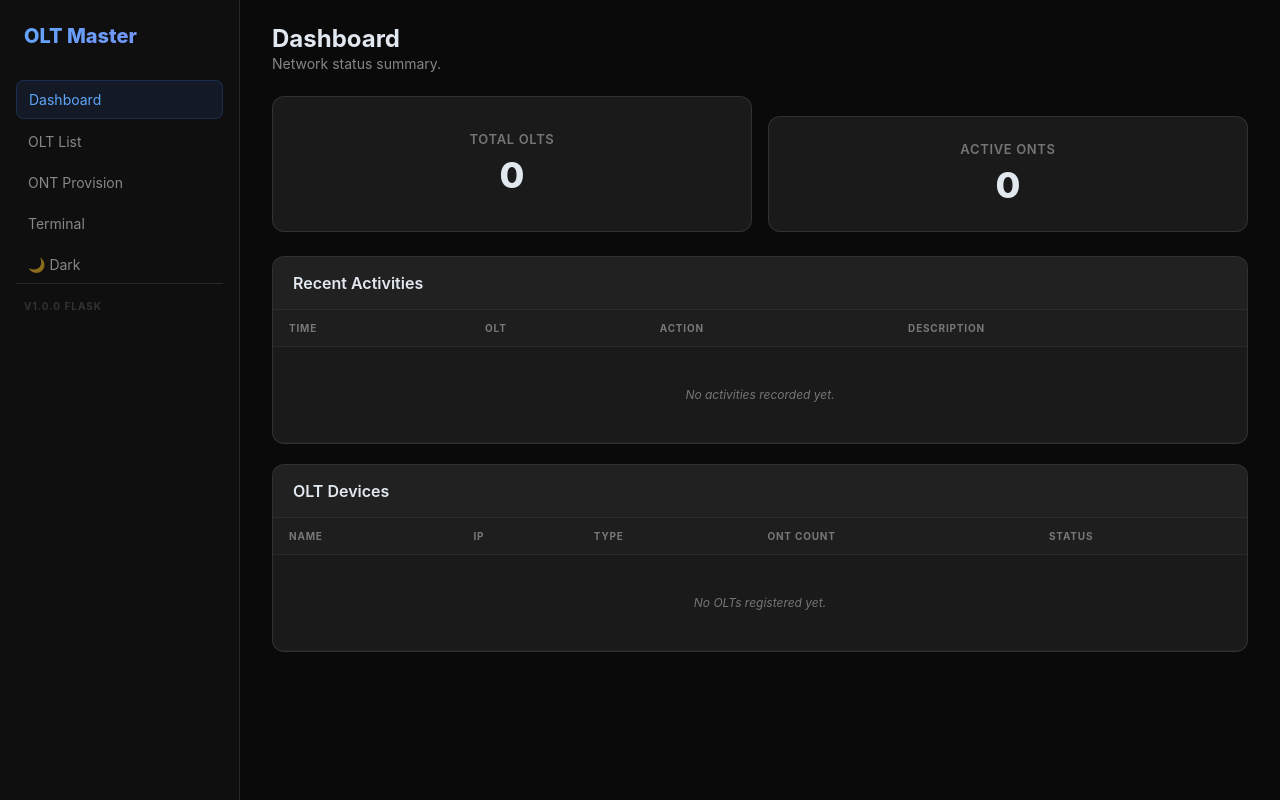
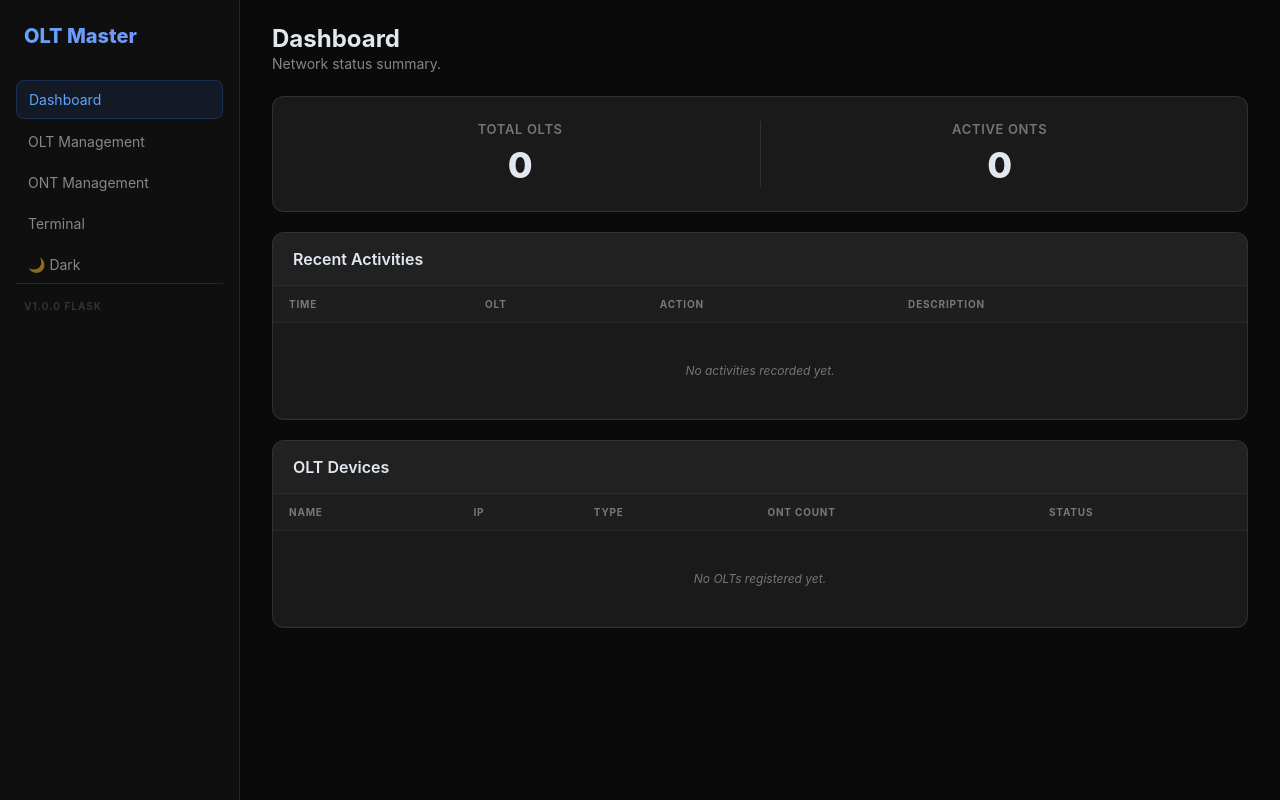
Before and after one commit to m-a-b-d-u-h/olt-app, a Flask app: page / in a window 1280 px wide. Run offline with Flask 3, Linux system fonts and the light colour scheme; data that the repository does not hold is empty.

Commit message:
fix(ui): stat cards in single card with divider, rename nav links

```diff
--- a/templates/base.html
+++ b/templates/base.html
@@ -13,8 +13,8 @@
         <h1>OLT Master</h1>
         <nav>
             <a href="/" class="{% if not request.path.startswith('/olt') and not request.path.startswith('/ont') and not request.path.startswith('/terminal') %}active{% endif %}">Dashboard</a>
-            <a href="/olt" class="{% if request.path.startswith('/olt') %}active{% endif %}">OLT List</a>
-            <a href="/ont" class="{% if request.path.startswith('/ont') %}active{% endif %}">ONT Provision</a>
+            <a href="/olt" class="{% if request.path.startswith('/olt') %}active{% endif %}">OLT Management</a>
+            <a href="/ont" class="{% if request.path.startswith('/ont') %}active{% endif %}">ONT Management</a>
             <a href="/terminal" class="{% if request.path.startswith('/terminal') %}active{% endif %}">Terminal</a>
             <button onclick="toggleTheme()" id="theme-btn-desk" title="Toggle theme">🌙 Dark</button>
         </nav>
--- a/templates/dashboard.html
+++ b/templates/dashboard.html
@@ -8,14 +8,15 @@
     </div>
 </div>
 
-<div class="stats-grid">
-    <div class="card stat-card">
-        <div class="stat-label">Total OLTs</div>
-        <div class="stat-value">{{ olts|length }}</div>
+<div class="card" style="display:flex;gap:16px;padding:24px;">
+    <div style="flex:1;text-align:center;">
+        <div style="font-size:13px;font-weight:600;text-transform:uppercase;letter-spacing:0.05em;color:rgba(255,255,255,0.4);">Total OLTs</div>
+        <div style="font-size:36px;font-weight:800;margin-top:6px;">{{ olts|length }}</div>
     </div>
-    <div class="card stat-card">
-        <div class="stat-label">Active ONTs</div>
-        <div class="stat-value">{{ onts|length }}</div>
+    <div style="width:1px;background:rgba(255,255,255,0.1);"></div>
+    <div style="flex:1;text-align:center;">
+        <div style="font-size:13px;font-weight:600;text-transform:uppercase;letter-spacing:0.05em;color:rgba(255,255,255,0.4);">Active ONTs</div>
+        <div style="font-size:36px;font-weight:800;margin-top:6px;">{{ onts|length }}</div>
     </div>
 </div>
 
```
